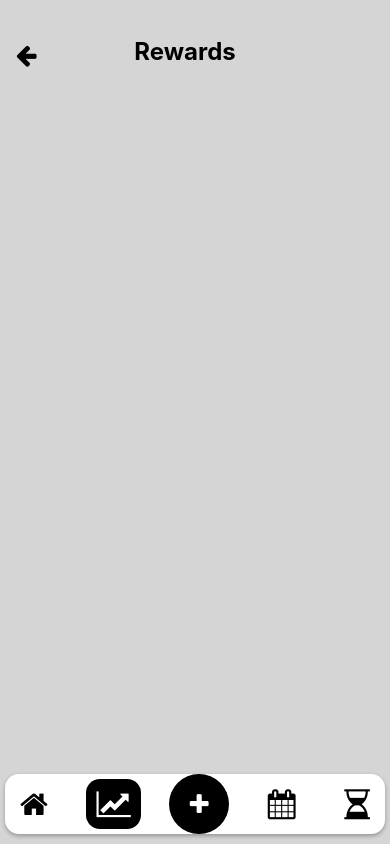
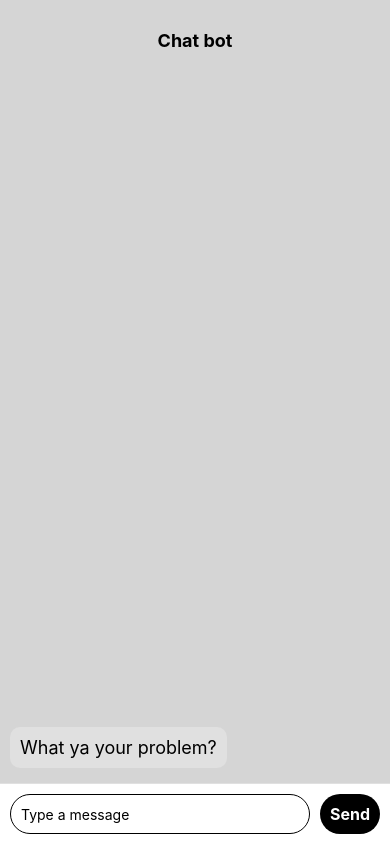
Before and after one commit to Zafcar/Major-Topic-HabitAI, a React Native app: screen /rewardsScreen in a window 390 px wide. Built offline with nearby package versions, Linux system fonts and the light colour scheme.

Commit message:
Chatbot frontend

```diff
--- a/SubScreens/RewardsScreen.js
+++ b/SubScreens/RewardsScreen.js
@@ -1,31 +1,146 @@
-import React, { useState, useEffect } from "react";
-import {
-  View,
-  Text,
-  TouchableOpacity,
-  StyleSheet,
-  ScrollView,
-} from "react-native";
-import { useNavigation } from "@react-navigation/native";
-import { TopScreenDisplay, BottonTools } from "../CommonFunctions/ToolBars";
+import React, { useState } from 'react';
+import { View, Text, TextInput, TouchableOpacity, FlatList, StyleSheet, KeyboardAvoidingView, Platform } from 'react-native';
 
-// TODO: complete realignment of toolbar, title and container once completed.
-function RewardsScreen() {
-  const navigation = useNavigation();
-  return (
-    <View style={styles.container}>
-      <TopScreenDisplay navigation={navigation} title={"Rewards"} />
-      <BottonTools navigation={navigation} currentpage={"rewardsScreen"} />
-    </View>
-  );
-}
+const ChatbotScreen = () => {
+    const [messages, setMessages] = useState([
+        {
+            id: '1',
+            text: 'What ya your problem?',
+            sender: 'bot',
+        },
+    ]);
+    const [inputText, setInputText] = useState('');
 
-export default RewardsScreen;
+    const handleSend = () => {
+        if (inputText.trim()) {
+            const newMessage = {
+                id: Date.now().toString(),
+                text: inputText,
+                sender: 'user',
+            };
+            setMessages((prevMessages) => [newMessage, ...prevMessages]);
+            setInputText('');
+            // Simulate bot response after a delay
+            setTimeout(() => {
+                const botResponse = {
+                    id: (Date.now() + 1).toString(),
+                    text: 'I dont work KEK',
+                    sender: 'bot',
+                };
+                setMessages((prevMessages) => [botResponse, ...prevMessages]);
+            }, 1000);
+        }
+    };
+
+    const renderItem = ({ item }) => (
+        <View style={[styles.messageContainer, item.sender === 'user' ? styles.userMessage : styles.botMessage]}>
+            <Text style={[styles.messageText, item.sender === 'user' ? styles.userMessageText : styles.botMessageText]}>
+                {item.text}
+            </Text>
+        </View>
+    );
+
+    return (
+        <KeyboardAvoidingView style={styles.container} behavior={Platform.OS === 'ios' ? 'padding' : 'height'}>
+            <View style={styles.header}>
+                <Text style={styles.headerTitle}>Chat bot</Text>
+            </View>
+            <FlatList
+                data={messages}
+                renderItem={renderItem}
+                keyExtractor={(item) => item.id}
+                inverted
+                contentContainerStyle={styles.chatContainer}
+            />
+            <View style={styles.inputContainer}>
+                <TextInput
+                    style={styles.input}
+                    value={inputText}
+                    onChangeText={setInputText}
+                    placeholder="Type a message"
+                />
+                <TouchableOpacity onPress={handleSend} style={styles.sendButton}>
+                    <Text style={styles.sendButtonText}>Send</Text>
+                </TouchableOpacity>
+            </View>
+        </KeyboardAvoidingView>
+    );
+};
 
 const styles = StyleSheet.create({
-  container: {
-    flex: 1,
-    backgroundColor: "#D5D5D5",
-    padding: 16,
-  },
+    container: {
+        flex: 1,
+        backgroundColor: '#D5D5D5',
+    },
+    header: {
+        height: 80,
+        backgroundColor: '#D5D5D5',
+        alignItems: 'center',
+        justifyContent: 'center',
+        borderBottomWidth: 0,
+        borderBottomColor: '#e0e0e0',
+    },
+    headerTitle: {
+        fontSize: 18,
+        fontWeight: 'bold',
+    },
+    chatContainer: {
+        padding: 10,
+    },
+    messageContainer: {
+        padding: 10,
+        borderRadius: 10,
+        marginVertical: 5,
+        maxWidth: '80%',
+    },
+    userMessage: {
+        backgroundColor: 'black',
+        alignSelf: 'flex-end',
+    },
+    botMessage: {
+        backgroundColor: '#e0e0e0',
+        alignSelf: 'flex-start',
+    },
+    messageText: {
+        fontSize: 18,
+    },
+    userMessageText: {
+        color: '#fff',
+    },
+    botMessageText: {
+        color: '#000',
+    },
+    inputContainer: {
+        flexDirection: 'row',
+        alignItems: 'center',
+        padding: 10,
+        borderTopWidth: 1,
+        borderTopColor: '#e0e0e0',
+        backgroundColor: '#ffffff',
+    },
+    input: {
+        flex: 1,
+        height: 40,
+        borderColor: 'black',
+        borderWidth: 1,
+        borderRadius: 20,
+        paddingHorizontal: 10,
+        backgroundColor: '#ffffff',
+    },
+    sendButton: {
+        justifyContent: 'center',
+        alignItems: 'center',
+        height: 40,
+        width: 60,
+        marginLeft: 10,
+        borderRadius: 20,
+        backgroundColor: 'black',
+    },
+    sendButtonText: {
+        color: '#ffffff',
+        fontSize: 16,
+        fontWeight: 'bold',
+    },
 });
+
+export default ChatbotScreen;
```
Also changed, not shown: package.json (+12 -11 lines), 1 other file (tests, documents, lock files or other folders).
